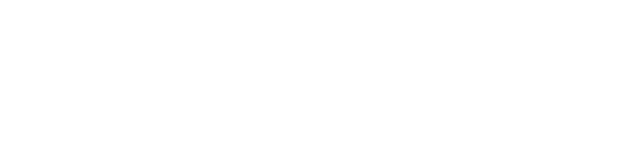
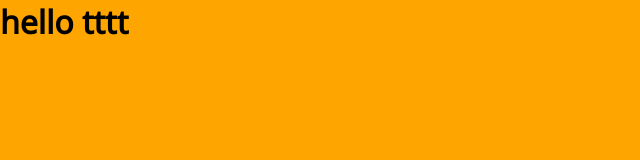
Before and after one commit to chiara1911/htmlcss-discord, a plain HTML site: page index.html in a window 1280 px wide. Shown: the whole page, without its empty margins (0-640 px from the left). Drawn offline with Linux system fonts and the light colour scheme.

Commit message:
add font

```diff
--- a/css/style.css
+++ b/css/style.css
@@ -9,3 +9,8 @@
 	--color-bg-black: #23272a;
 	--color-blue-word: #7289da;
 }
+
+body{
+    font-family: 'Noto Sans', sans-serif;
+    background-color: orange;
+}
--- a/index.html
+++ b/index.html
@@ -3,9 +3,14 @@
 <head>
     <meta charset="UTF-8">
     <meta name="viewport" content="width=device-width, initial-scale=1.0">
+    <link rel="stylesheet" href="css/style.css">
+    <link rel="preconnect" href="https://fonts.googleapis.com">
+<link rel="preconnect" href="https://fonts.gstatic.com" crossorigin>
+<link href="https://fonts.googleapis.com/css2?family=Fredoka:wght@300;400;500;600;700&family=Noto+Sans&display=swap" rel="stylesheet">
     <title>Discord</title>
 </head>
 <body>
+    <h1>hello tttt</h1>
 
 </body>
 </html>
```
